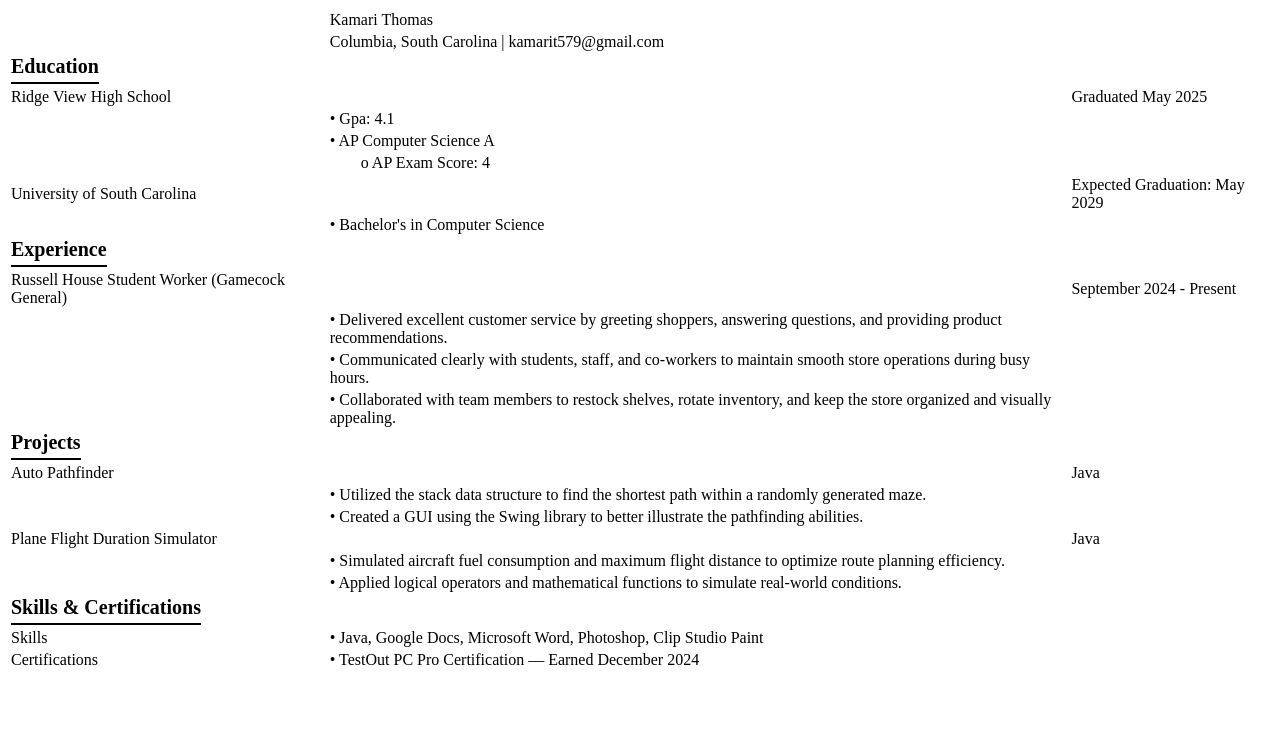
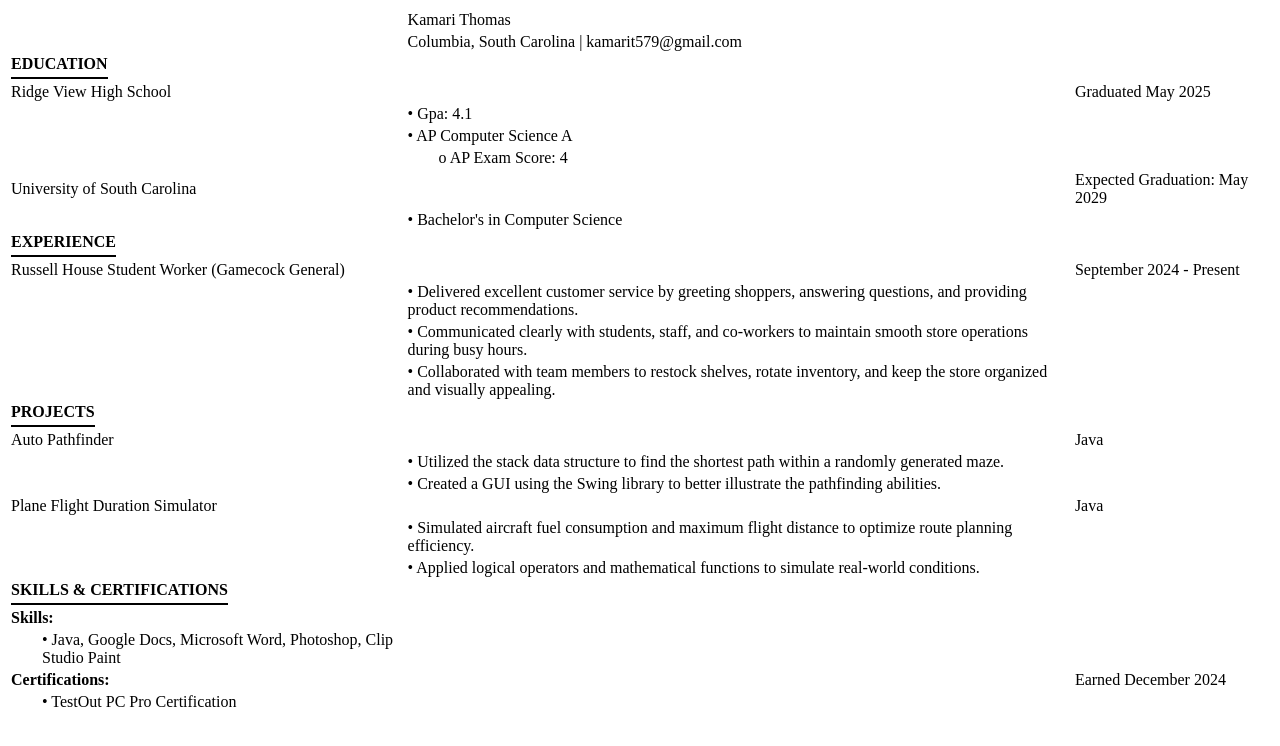
Before and after one commit to MARI465/MARI465.github.io, a plain HTML site: page Table_Based_Res.html in a window 1280 px wide. Drawn offline with Linux system fonts and the light colour scheme.

Commit message:
Lots of stuff

```diff
--- a/Res_styles.css
+++ b/Res_styles.css
@@ -1,5 +1,4 @@
-td b {
-  font-size: 20;
+td[colspan = "3"] b {
   display: inline-block;
   border-bottom: 2px solid black;
   padding-bottom: 4px;
--- a/Table_Based_Res.html
+++ b/Table_Based_Res.html
@@ -13,7 +13,9 @@
     </tr>
 
     <tr>
-        <td><b>Education</b><td>
+        <td colspan="3"><b>EDUCATION</b><td>
+        <td><b></b></td>
+        <td><b></b></td>
     </tr>
 
     <tr>
@@ -47,7 +49,9 @@
     </tr>
 
     <tr>
-      <td><b>Experience</b></td>
+      <td colspan="3"><b>EXPERIENCE</b></td>
+      <td><b></b></td>
+      <td><b></b></td>
     </tr>
 
     <tr>
@@ -72,7 +76,9 @@
     </tr>
 
     <tr>
-      <td><b>Projects</b></td>
+      <td colspan="3"><b>PROJECTS</b></td>
+      <td><b></b></td>
+      <td><b></b></td>
     </tr>
 
     <tr>
@@ -108,19 +114,27 @@
     </tr>
 
     <tr>
-      <td><b>Skills & Certifications</b></td>
+      <td colspan="3"><b>SKILLS & CERTIFICATIONS</b></td>
+      <td><b></b></td>
+      <td><b></b></td>
     </tr>
 
     <tr>
-      <td>Skills</td>
-      <td>• Java, Google Docs, Microsoft Word, Photoshop, Clip Studio Paint</td>
+      <td><b>Skills:</b></td>
     </tr>
 
     <tr>
-      <td>Certifications</td>
-      <td>• TestOut PC Pro Certification — Earned December 2024</td>
+        <td style="padding-left: 2em;">• Java, Google Docs, Microsoft Word, Photoshop, Clip Studio Paint</td>
     </tr>
 
-  </table>
+    <tr>
+      <td><b>Certifications:</b></td>
+      <td></td>
+      <td>Earned December 2024</td>
+    </tr>
+
+    <tr>
+        <td style="padding-left: 2em;">• TestOut PC Pro Certification</td>
+    </tr>
 
 </table>
```
